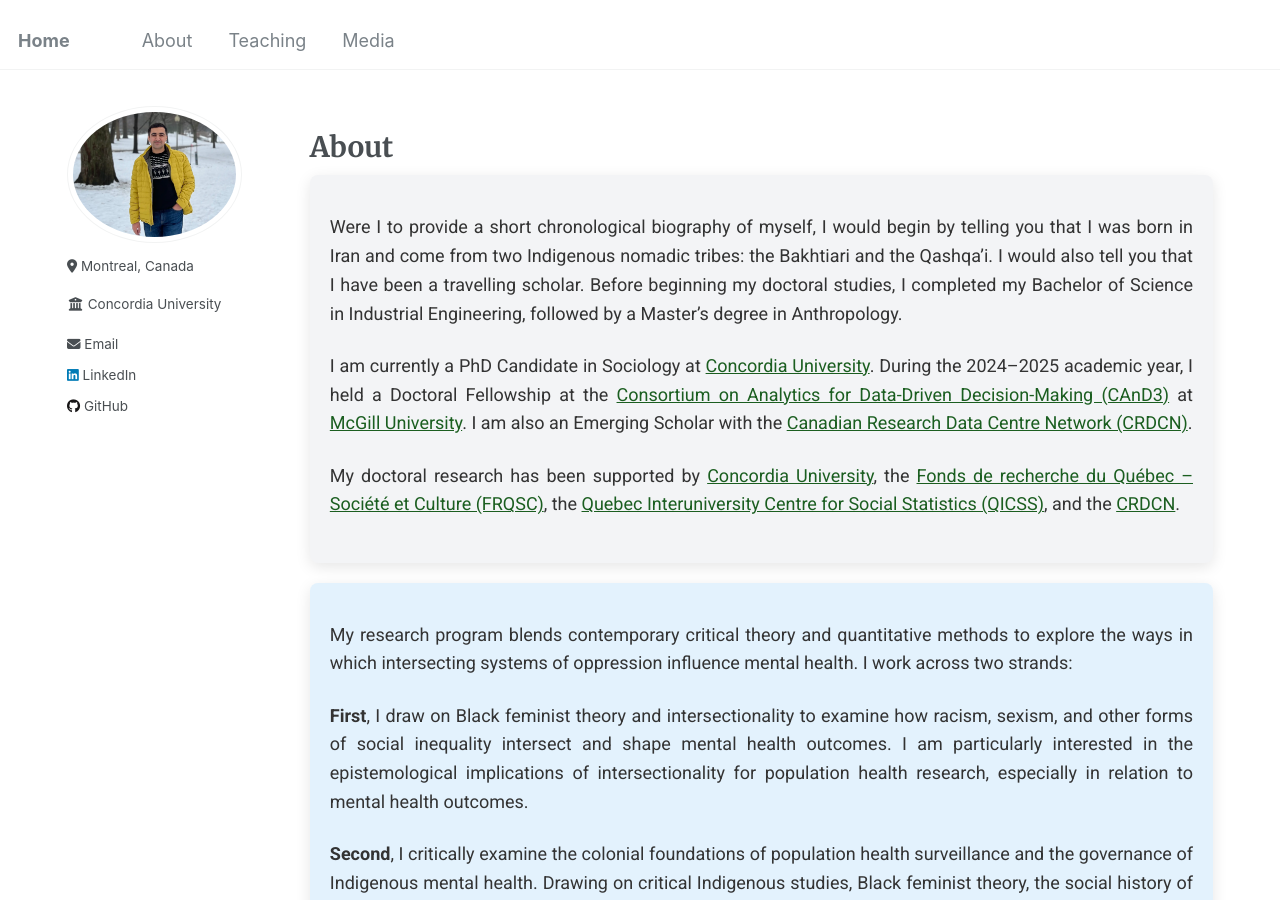
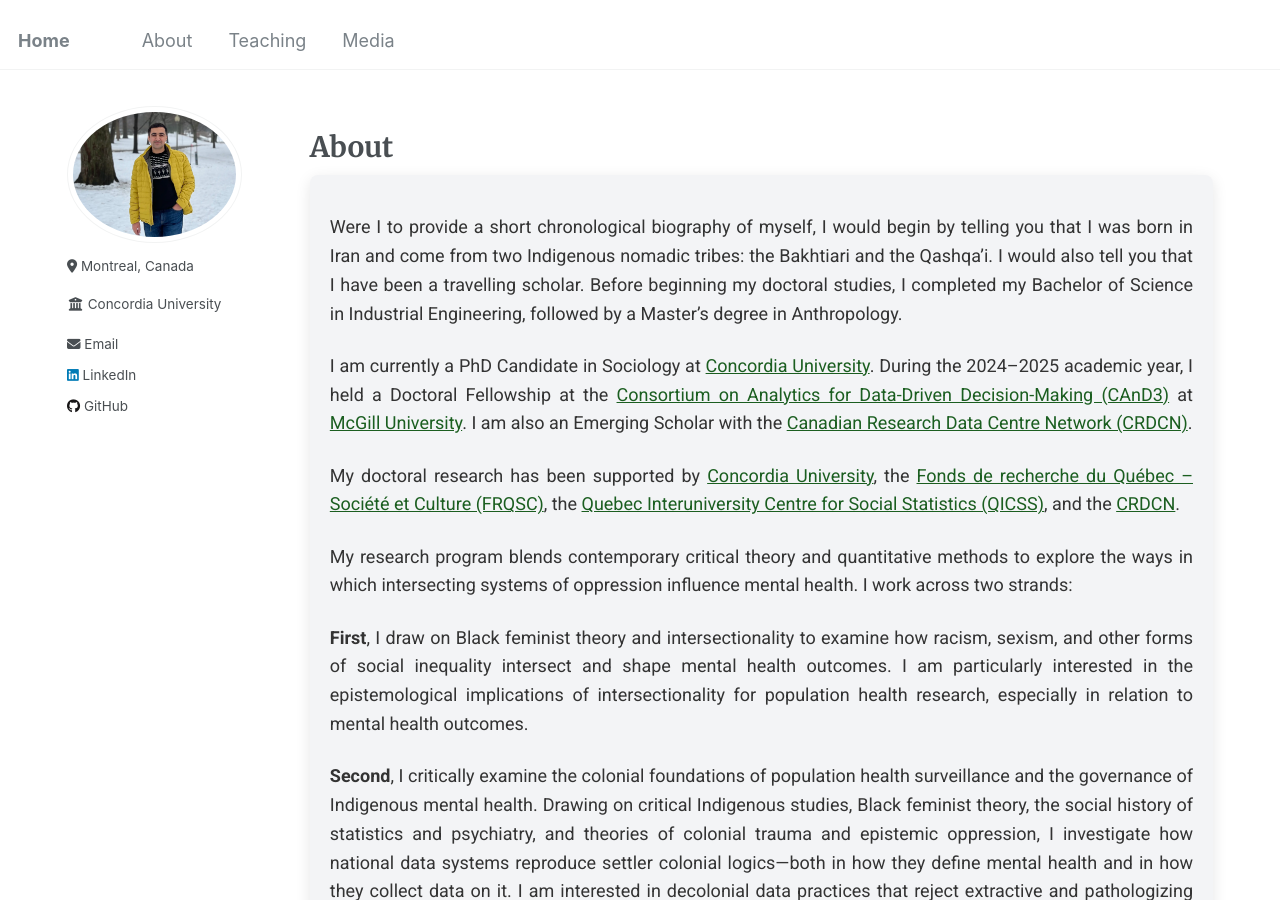
Before and after one commit to Mohsnmonji/mohsnmonji.github.io, a Jekyll site: the page built from about-me.md, in a window 1280 px wide and 900 px high. Built offline with Jekyll 4.4.1, drawn with Linux system fonts in a browser that asks for light colours.

Commit message:
Update about-me.md

```diff
--- a/about-me.md
+++ b/about-me.md
@@ -81,18 +81,21 @@ author_profile: true
     text-decoration: underline;
   }
 </style>
-
-<!-- BIOGRAPHY CARD -->
+<!-- BIOGRAPHY & RESEARCH OVERVIEW CARD -->
 <div class="card">
   <p>
     Were I to provide a short chronological biography of myself, I would begin by telling you that I was born in Iran and come from two Indigenous nomadic tribes: the Bakhtiari and the Qashqa’i. I would also tell you that I have been a travelling scholar. Before beginning my doctoral studies, I completed my Bachelor of Science in Industrial Engineering, followed by a Master’s degree in Anthropology.
   </p>
 
-<p>
-  I am currently a PhD Candidate in Sociology at <a href="https://www.concordia.ca/artsci/sociology-anthropology.html" target="_blank">Concordia University</a>. During the 2024–2025 academic year, I held a Doctoral Fellowship at the <a href="https://www.mcgill.ca/cand3/" target="_blank">Consortium on Analytics for Data-Driven Decision-Making (CAnD3)</a> at <a href="https://www.mcgill.ca/" target="_blank">McGill University</a>. I am also an Emerging Scholar with the <a href="https://crdcn.ca" target="_blank">Canadian Research Data Centre Network (CRDCN)</a>.
-</p>
+  <p>
+    I am currently a PhD Candidate in Sociology at
+    <a href="https://www.concordia.ca/artsci/sociology-anthropology.html" target="_blank">Concordia University</a>. During the 2024–2025 academic year, I held a Doctoral Fellowship at the
+    <a href="https://www.mcgill.ca/cand3/" target="_blank">Consortium on Analytics for Data-Driven Decision-Making (CAnD3)</a> at
+    <a href="https://www.mcgill.ca/" target="_blank">McGill University</a>. I am also an Emerging Scholar with the
+    <a href="https://crdcn.ca" target="_blank">Canadian Research Data Centre Network (CRDCN)</a>.
+  </p>
 
-<p>
+  <p>
     My doctoral research has been supported by
     <a href="https://www.concordia.ca" target="_blank">Concordia University</a>,
     the <a href="https://frq.gouv.qc.ca/" target="_blank">Fonds de recherche du Québec – Société et Culture (FRQSC)</a>,
@@ -100,10 +103,6 @@ author_profile: true
     and the <a href="https://crdcn.ca" target="_blank">CRDCN</a>.
   </p>
 
-</div>
-
-<!-- RESEARCH OVERVIEW CARD -->
-<div class="card">
   <p>
     My research program blends contemporary critical theory and quantitative methods to explore the ways in which intersecting systems of oppression influence mental health. I work across two strands:
   </p>
@@ -115,8 +114,6 @@ author_profile: true
   <p>
     <strong>Second</strong>, I critically examine the colonial foundations of population health surveillance and the governance of Indigenous mental health. Drawing on critical Indigenous studies, Black feminist theory, the social history of statistics and psychiatry, and theories of colonial trauma and epistemic oppression, I investigate how national data systems reproduce settler colonial logics—both in how they define mental health and in how they collect data on it. I am interested in decolonial data practices that reject extractive and pathologizing forms of knowledge production and instead prioritize Indigenous data sovereignty and knowledge systems.
   </p>
-
-
 </div>
 
 <!-- RESEARCH INTERESTS CARD -->
```
